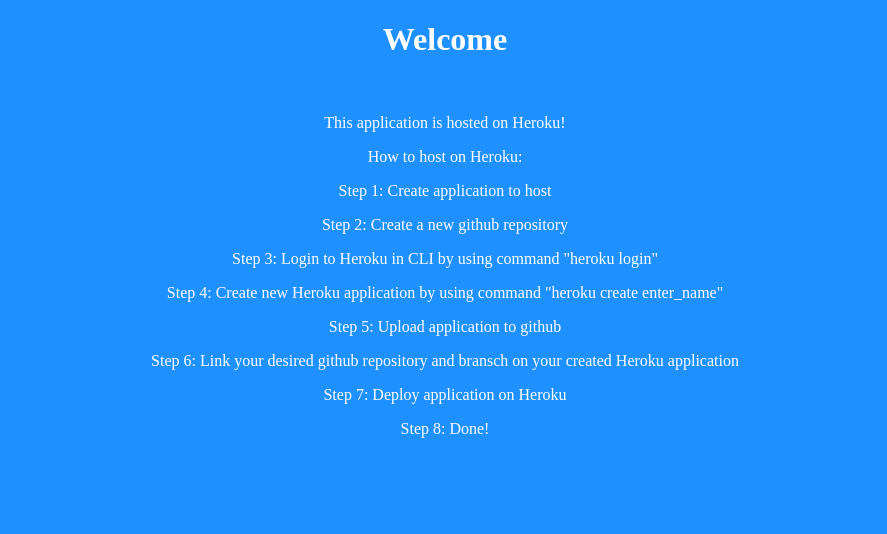
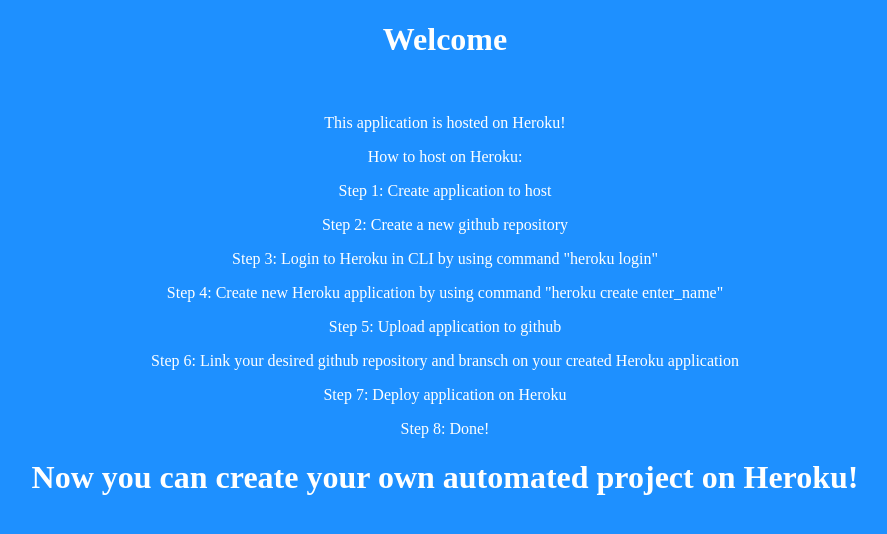
Before and after one commit to Hpmanen-dev/Backend-Lab4, a website: page public/index.html in a window 1280 px wide. Shown: the whole page, without its empty margins (195-1082 px from the left). Drawn offline with Linux system fonts and the light colour scheme.

Commit message:
new Bransch

```diff
--- a/public/index.html
+++ b/public/index.html
@@ -22,6 +22,8 @@
         <p> Step 7: Deploy application on Heroku </p>
         <p> Step 8: Done!</p>
 
+        <h1> Now you can create your own automated project on Heroku! </h1>
+
     </div>
 
 </body>
```
